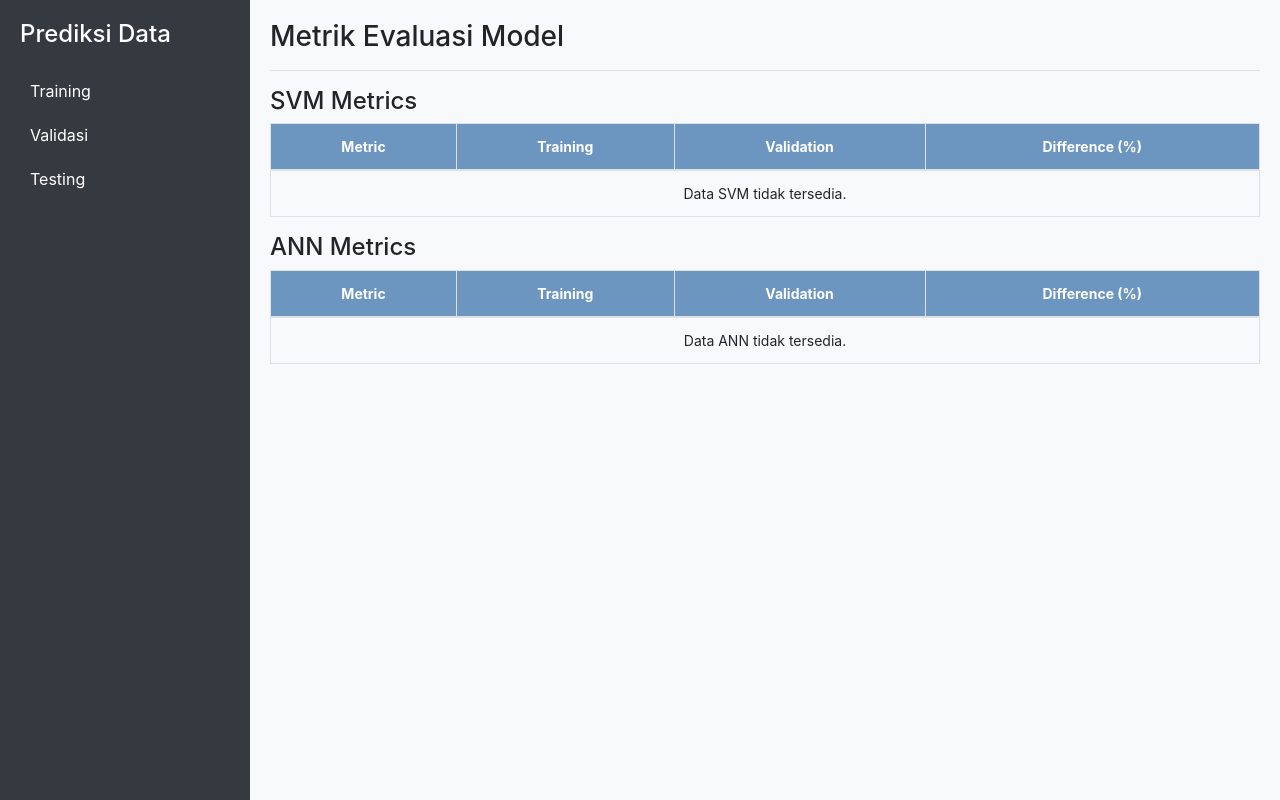
After one commit to Azel-Fahrezi/prediksi, a Flask app: template templates/training.html in a window 1280 px wide. The commit adds this page. Run offline with Flask 3, Linux system fonts and the light colour scheme; the template is opened without the code that fills it, so the values that code supplies are empty; some libraries are stand-ins or nearby versions.

Commit message:
Melakukan Perubahan Besar Terhadap Codingan Utama

```diff
--- a/app.py
+++ b/app.py
@@ -8,261 +8,192 @@ from sklearn.metrics import mean_absolute_error, mean_squared_error, r2_score
 from sklearn.neural_network import MLPRegressor
 from sklearn.model_selection import train_test_split
 import uuid
+import pickle
 
 app = Flask(__name__)
 app.secret_key = 'secretkey123'
 UPLOAD_FOLDER = 'uploads'
+SAVE_FOLDER = 'saved_models'
 app.config['UPLOAD_FOLDER'] = UPLOAD_FOLDER
 os.makedirs(UPLOAD_FOLDER, exist_ok=True)
+os.makedirs(SAVE_FOLDER, exist_ok=True)
 
-# Fungsi untuk menghitung prediksi SVM
-def calculate_svm(dataframe, Jumlah_Stok, Musim_Periodik, Penjualan_Sebelumnya, max_iter, target_accuracy):
-    predictions = {}
-    metrics = {}
+def calculate_metrics(y_true, y_pred):
+    rmse = np.sqrt(mean_squared_error(y_true, y_pred))
+    mse = mean_squared_error(y_true, y_pred)
+    mape = np.mean(np.abs((y_true - y_pred) / y_true)) * 100
+    r2 = r2_score(y_true, y_pred) * 100
+    return {"RMSE": rmse, "MSE": mse, "MAPE": mape, "R2": r2}
 
-    # Label Encoding untuk Musim_Periodik
+def train_model(dataframe, model_type, max_iter, target_accuracy):
     encoder = LabelEncoder()
     dataframe['Musim_Periodik'] = encoder.fit_transform(dataframe['Musim_Periodik'])
-    Musim_Periodik_encoded = encoder.transform([Musim_Periodik])[0]
+    label_mapping = {str(k): int(v) for k, v in zip(encoder.classes_, range(len(encoder.classes_)))}
+    original_labels = list(encoder.classes_)
 
-    # Fitur dan target
     X = dataframe[['Jumlah_Stok', 'Musim_Periodik', 'Penjualan_Sebelumnya']].values
     y = dataframe['Penjualan_Prediksi'].values
 
-    # Pembagian data
-    X_train, X_temp, y_train, y_temp = train_test_split(X, y, test_size=0.3, random_state=42)  # 70% training
-    X_val, X_test, y_val, y_test = train_test_split(X_temp, y_temp, test_size=0.3333, random_state=42)  # 20% val, 10% test
+    X_train, X_temp, y_train, y_temp = train_test_split(X, y, test_size=0.3, random_state=42)
+    X_val, X_test, y_val, y_test = train_test_split(X_temp, y_temp, test_size=0.3333, random_state=42)
 
-    # Scaling data
     scaler = StandardScaler()
     X_train_scaled = scaler.fit_transform(X_train)
     X_val_scaled = scaler.transform(X_val)
     X_test_scaled = scaler.transform(X_test)
 
-    # Inisialisasi model
-    model = SVR(kernel='rbf', max_iter=max_iter)
+    if model_type == "SVM":
+        model = SVR(kernel='rbf', max_iter=max_iter)
+    elif model_type == "ANN":
+        model = MLPRegressor(hidden_layer_sizes=(64, 32), max_iter=1000, learning_rate_init=0.001)
 
-    for i in range(max_iter):
-        model.fit(X_train_scaled, y_train)
-        y_val_pred = model.predict(X_val_scaled)
-        accuracy = r2_score(y_val, y_val_pred) * 100
+    model.fit(X_train_scaled, y_train)
 
-        if accuracy >= target_accuracy:
-            break
+    train_metrics = calculate_metrics(y_train, model.predict(X_train_scaled))
+    val_metrics = calculate_metrics(y_val, model.predict(X_val_scaled))
 
-    # Evaluasi pada training set
-    y_train_pred = model.predict(X_train_scaled)
+    accuracy = val_metrics["R2"]
+    if accuracy >= target_accuracy:
+        result = "Model telah mencapai target akurasi."
+    else:
+        result = "Model belum mencapai target akurasi."
 
-    metrics['SVM'] = {
-        'Training': {
-            'RMSE': np.sqrt(mean_squared_error(y_train, y_train_pred)),
-            'MSE': mean_squared_error(y_train, y_train_pred),
-            'MAPE': np.mean(np.abs((y_train - y_train_pred) / y_train)) * 100,
-            'R2': r2_score(y_train, y_train_pred)
-        },
-        'Validation': {
-            'RMSE': np.sqrt(mean_squared_error(y_val, y_val_pred)),
-            'MSE': mean_squared_error(y_val, y_val_pred),
-            'MAPE': np.mean(np.abs((y_val - y_val_pred) / y_val)) * 100,
-            'R2': r2_score(y_val, y_val_pred)
+    metrics = {
+        model_type: {
+            "Training Metrics": train_metrics,
+            "Validation Metrics": val_metrics,
+            "Result": result
         }
     }
 
-    # Prediksi pada future data
-    future_X = np.array([[Jumlah_Stok, Musim_Periodik_encoded, Penjualan_Sebelumnya]])
-    future_X_scaled = scaler.transform(future_X)
-    predictions['Penjualan_Prediksi'] = model.predict(future_X_scaled)
+    return model, scaler, label_mapping, metrics, original_labels
 
-    return predictions, metrics
+def predict_model(model, scaler, label_mapping, features):
+    encoder = LabelEncoder()
+    encoder.classes_ = np.array(session.get('original_labels', []))
 
-# Fungsi untuk menghitung prediksi ANN
-def calculate_ann(dataframe, Jumlah_Stok, Musim_Periodik, Penjualan_Sebelumnya, max_iter, target_accuracy):
-    predictions = {}
-    metrics = {}
+    # Validasi input
+    if features['Musim_Periodik'] not in encoder.classes_:
+        raise ValueError(f"Nilai 'Musim_Periodik' tidak valid. Diperbolehkan: {list(encoder.classes_)}")
 
-    # Label Encoding untuk Musim_Periodik
-    encoder = LabelEncoder()
-    dataframe['Musim_Periodik'] = encoder.fit_transform(dataframe['Musim_Periodik'])
+    # Transformasi label
+    Musim_Periodik_encoded = encoder.transform([features['Musim_Periodik']])[0]
+    input_features = np.array([[features['Jumlah_Stok'], Musim_Periodik_encoded, features['Penjualan_Sebelumnya']]])
+    input_scaled = scaler.transform(input_features)
 
-    if Musim_Periodik not in encoder.classes_:
-        encoder.classes_ = np.append(encoder.classes_, Musim_Periodik)
+    return model.predict(input_scaled)[0]
 
-    Musim_Periodik_encoded = encoder.transform([Musim_Periodik])[0]
-
-    # Fitur dan target
-    X = dataframe[['Jumlah_Stok', 'Musim_Periodik', 'Penjualan_Sebelumnya']].values
-    y = dataframe['Penjualan_Prediksi'].values
-
-    # Pembagian data
-    X_train, X_temp, y_train, y_temp = train_test_split(X, y, test_size=0.3, random_state=42)  # 70% training
-    X_val, X_test, y_val, y_test = train_test_split(X_temp, y_temp, test_size=0.3333, random_state=42)  # 20% val, 10% test
-
-    # Scaling data
-    scaler = StandardScaler()
-    X_train_scaled = scaler.fit_transform(X_train)
-    X_val_scaled = scaler.transform(X_val)
-
-    # Inisialisasi model
-    model = MLPRegressor(hidden_layer_sizes=(32, 16), activation='relu', solver='adam', max_iter=max_iter, random_state=42)
-
-    for i in range(max_iter):
-        model.partial_fit(X_train_scaled, y_train)
-        y_val_pred = model.predict(X_val_scaled)
-        accuracy = r2_score(y_val, y_val_pred) * 100
-
-        if accuracy >= target_accuracy:
-            break
-
-    # Evaluasi pada training set
-    y_train_pred = model.predict(X_train_scaled)
-
-    metrics['ANN'] = {
-        'Training': {
-            'RMSE': np.sqrt(mean_squared_error(y_train, y_train_pred)),
-            'MSE': mean_squared_error(y_train, y_train_pred),
-            'MAPE': np.mean(np.abs((y_train - y_train_pred) / y_train)) * 100,
-            'R2': r2_score(y_train, y_train_pred)
-        },
-        'Validation': {
-            'RMSE': np.sqrt(mean_squared_error(y_val, y_val_pred)),
-            'MSE': mean_squared_error(y_val, y_val_pred),
-            'MAPE': np.mean(np.abs((y_val - y_val_pred) / y_val)) * 100,
-            'R2': r2_score(y_val, y_val_pred)
-        }
-    }
-
-    # Prediksi pada future data
-    future_X = np.array([[Jumlah_Stok, Musim_Periodik_encoded, Penjualan_Sebelumnya]])
-    future_X_scaled = scaler.transform(future_X)
-    predictions['Penjualan_Prediksi'] = model.predict(future_X_scaled)
-
-    return predictions, metrics
-
-# Variabel global untuk menyimpan data
 @app.route("/", methods=["GET", "POST"])
 def index():
-    global uploaded_data, filename
+    if request.method == "POST":
+        if 'file' not in request.files:
+            return "No file part"
+        file = request.files['file']
+        if file.filename == '':
+            return "No file selected"
 
-    # Periksa apakah file sudah ada di session
-    if 'uploaded_file' in session:
+        unique_filename = f"{uuid.uuid4().hex}_{file.filename}"
+        filepath = os.path.join(app.config['UPLOAD_FOLDER'], unique_filename)
+        file.save(filepath)
+
         try:
-            uploaded_data = pd.read_csv(session['uploaded_file']).to_dict(orient='records')
-            filename = session.get('uploaded_file').split('/')[-1]
-            return redirect(url_for('paginate', page=1))
+            df = pd.read_csv(filepath)
+            required_columns = ['Jumlah_Stok', 'Musim_Periodik', 'Penjualan_Sebelumnya', 'Penjualan_Prediksi']
+            if not all(col in df.columns for col in required_columns):
+                os.remove(filepath)
+                return f"Kolom yang diperlukan tidak ditemukan. Pastikan file memiliki kolom: {', '.join(required_columns)}."
+
+            session['uploaded_file'] = filepath
+            return redirect(url_for('training'))
         except Exception as e:
-            # Jika terjadi error saat membaca file, reset session
-            session.pop('uploaded_file', None)
-            uploaded_data = []
-            filename = ""
-            return f"Error membaca file dari session: {str(e)}"
+            os.remove(filepath)
+            return f"Error membaca file: {str(e)}"
 
-    if request.method == "POST":
-        action = request.form.get('action')
+    return render_template("import.html")
 
-        if action == "upload":
-            if 'file' not in request.files:
-                return "No file part"
-            file = request.files['file']
-            if file.filename == '':
-                return "No file selected"
-
-            # Buat nama file unik untuk menghindari konflik
-            unique_filename = f"{uuid.uuid4().hex}_{file.filename}"
-            filepath = os.path.join(app.config['UPLOAD_FOLDER'], unique_filename)
-            file.save(filepath)
-
-            try:
-                # Membaca data CSV
-                df = pd.read_csv(filepath)
-
-                # Validasi kolom yang diperlukan
-                required_columns = ['Jumlah_Stok', 'Musim_Periodik', 'Penjualan_Sebelumnya', 'Penjualan_Prediksi']
-                if not all(col in df.columns for col in required_columns):
-                    os.remove(filepath)  # Hapus file jika validasi gagal
-                    return f"Kolom yang diperlukan tidak ditemukan. Pastikan file memiliki kolom: {', '.join(required_columns)}."
-
-                # Simpan file ke session
-                session['uploaded_file'] = filepath
-
-                # Konversi data CSV ke dictionary
-                uploaded_data = df.to_dict(orient='records')
-                filename = file.filename
-
-                return redirect(url_for('paginate', page=1))
-            except Exception as e:
-                os.remove(filepath)  # Hapus file jika terjadi error
-                return f"Error membaca file: {str(e)}"
-
-        elif action == "delete":
-            # Hapus file dari session dan memori
-            uploaded_data = []
-            filename = ""
-            if 'uploaded_file' in session:
-                filepath = session.pop('uploaded_file', None)
-                if filepath and os.path.exists(filepath):
-                    os.remove(filepath)  # Hapus file dari disk
-            return render_template("import.html", file_uploaded=False)
-
-    return render_template("import.html", file_uploaded=False)
-
-@app.route("/page/<int:page>")
-def paginate(page):
-    global uploaded_data
-
-    # Jika data kosong, redirect ke halaman utama
-    if not uploaded_data:
-        return redirect(url_for('index'))
-
-    # Hitung batas paginasi
-    rows_per_page = 10
-    start = (page - 1) * rows_per_page
-    end = start + rows_per_page
-    page_data = uploaded_data[start:end]
-
-    # Konversi halaman data ke HTML
-    df = pd.DataFrame(page_data)
-    table_html = df.to_html(classes='table table-striped table-bordered table-hover', index=False, border=0)
-
-    # Hitung apakah ada halaman sebelumnya atau berikutnya
-    has_next = end < len(uploaded_data)
-    has_prev = start > 0
-
-    return render_template(
-        "import.html",
-        table_html=table_html,
-        file_uploaded=True,
-        filename=filename,
-        page=page,
-        has_next=has_next,
-        has_prev=has_prev,
-    )
-
-@app.route("/testing", methods=["POST", "GET"])
-def testing():
+@app.route("/training", methods=["GET", "POST"])
+def training():
     filepath = session.get('uploaded_file')
     if not filepath:
         return redirect(url_for('index'))
 
     data = pd.read_csv(filepath)
+    target_accuracy = 95.0
+    max_iter = 500
+
+    svm_model, svm_scaler, svm_label_mapping, metrics_svm, svm_labels = train_model(data, "SVM", max_iter, target_accuracy)
+    ann_model, ann_scaler, ann_label_mapping, metrics_ann, ann_labels = train_model(data, "ANN", max_iter, target_accuracy)
+
+    # Simpan model dan skalar ke file
+    svm_model_file = os.path.join(SAVE_FOLDER, 'svm_model.pkl')
+    ann_model_file = os.path.join(SAVE_FOLDER, 'ann_model.pkl')
+    svm_scaler_file = os.path.join(SAVE_FOLDER, 'svm_scaler.pkl')
+    ann_scaler_file = os.path.join(SAVE_FOLDER, 'ann_scaler.pkl')
+
+    with open(svm_model_file, 'wb') as f:
+        pickle.dump(svm_model, f)
+    with open(ann_model_file, 'wb') as f:
+        pickle.dump(ann_model, f)
+    with open(svm_scaler_file, 'wb') as f:
+        pickle.dump(svm_scaler, f)
+    with open(ann_scaler_file, 'wb') as f:
+        pickle.dump(ann_scaler, f)
+
+    # Simpan nama file ke session
+    session['svm_model_file'] = 'svm_model.pkl'
+    session['ann_model_file'] = 'ann_model.pkl'
+    session['svm_scaler_file'] = 'svm_scaler.pkl'
+    session['ann_scaler_file'] = 'ann_scaler.pkl'
+    session['svm_label_mapping'] = svm_label_mapping
+    session['ann_label_mapping'] = ann_label_mapping
+    session['original_labels'] = svm_labels  # Simpan label asli
+    print(f"Original labels disimpan: {svm_labels}")
+
+    return render_template("training.html", metrics_svm=metrics_svm["SVM"], metrics_ann=metrics_ann["ANN"])
+
+@app.route("/testing", methods=["POST", "GET"])
+def testing():
+    if 'svm_model_file' not in session or 'ann_model_file' not in session:
+        return redirect(url_for('training'))
+
+    # Muat model dan skalar dari file
+    svm_model_file = os.path.join(SAVE_FOLDER, session['svm_model_file'])
+    ann_model_file = os.path.join(SAVE_FOLDER, session['ann_model_file'])
+    svm_scaler_file = os.path.join(SAVE_FOLDER, session['svm_scaler_file'])
+    ann_scaler_file = os.path.join(SAVE_FOLDER, session['ann_scaler_file'])
+
+    with open(svm_model_file, 'rb') as f:
+        svm_model = pickle.load(f)
+    with open(ann_model_file, 'rb') as f:
+        ann_model = pickle.load(f)
+    with open(svm_scaler_file, 'rb') as f:
+        svm_scaler = pickle.load(f)
+    with open(ann_scaler_file, 'rb') as f:
+        ann_scaler = pickle.load(f)
+
+    svm_label_mapping = session['svm_label_mapping']
+    ann_label_mapping = session['ann_label_mapping']
+    original_labels = session.get('original_labels', [])
+    print(f"Original labels di testing: {original_labels}")
+
+    if not original_labels:
+        return render_template("testing.html", error_message="Tidak ada label yang valid ditemukan. Silakan lakukan pelatihan ulang.", original_labels=original_labels)
 
     if request.method == "POST":
         try:
-            Jumlah_Stok = float(request.form["Jumlah_Stok"])
-            Musim_Periodik = request.form["Musim_Periodik"]
-            Penjualan_Sebelumnya = float(request.form["Penjualan_Sebelumnya"])
-            max_iter = int(request.form["max_iter"])
-            target_accuracy = float(request.form["target_accuracy"])
+            features = {
+                "Jumlah_Stok": float(request.form["Jumlah_Stok"]),
+                "Musim_Periodik": request.form["Musim_Periodik"],
+                "Penjualan_Sebelumnya": float(request.form["Penjualan_Sebelumnya"]),
+            }
+            print(f"Features input: {features}")
+            prediction_svm = predict_model(svm_model, svm_scaler, svm_label_mapping, features)
+            prediction_ann = predict_model(ann_model, ann_scaler, ann_label_mapping, features)
+            return render_template("testing.html", predictions_svm={"Penjualan_Prediksi": prediction_svm}, predictions_ann={"Penjualan_Prediksi": prediction_ann}, original_labels=original_labels)
+        except ValueError as e:
+            return render_template("testing.html", error_message=str(e), original_labels=original_labels)
 
-            predictions_svm, metrics_svm = calculate_svm(data, Jumlah_Stok, Musim_Periodik, Penjualan_Sebelumnya, max_iter, target_accuracy)
-            predictions_ann, metrics_ann = calculate_ann(data, Jumlah_Stok, Musim_Periodik, Penjualan_Sebelumnya, max_iter, target_accuracy)
-
-            return render_template("testing.html", predictions_svm=predictions_svm, metrics_svm=metrics_svm,
-                                   predictions_ann=predictions_ann, metrics_ann=metrics_ann)
-
-        except ValueError as e:
-            return render_template("testing.html", error_message=str(e))
-
-    return render_template("testing.html")
+    return render_template("testing.html", original_labels=original_labels)
 
 @app.route("/metrics", methods=["GET"])
 def metrics():
@@ -271,46 +202,13 @@ def metrics():
         return redirect(url_for('index'))
 
     data = pd.read_csv(filepath)
+    target_accuracy = 95.0
+    max_iter = 500
 
-    max_iter = 500
-    target_accuracy = 95.0
+    _, _, _, metrics_svm, _ = train_model(data, "SVM", max_iter, target_accuracy)
+    _, _, _, metrics_ann, _ = train_model(data, "ANN", max_iter, target_accuracy)
 
-    # Hitung metrik dan pastikan struktur sesuai dengan template
-    _, metrics_svm = calculate_svm(data, 0, 'Normal', 0, max_iter, target_accuracy)
-    _, metrics_ann = calculate_ann(data, 0, 'Normal', 0, max_iter, target_accuracy)
-
-    # Kirim metrik dalam format yang sesuai untuk template
-    return render_template(
-        "metrics.html",
-        metrics_svm=metrics_svm['SVM'],
-        metrics_ann=metrics_ann['ANN']
-    )
-
-@app.route('/delete_file/<file_name>', methods=['POST'])
-def delete_file(file_name):
-    try:
-        # Pastikan folder uploads didefinisikan
-        upload_folder = app.config['UPLOAD_FOLDER']
-        file_path = os.path.join(upload_folder, file_name)
-
-        # Validasi apakah file ada
-        if os.path.exists(file_path):
-            # Hapus file
-            os.remove(file_path)
-
-            # Hapus data dari session
-            session.pop('uploaded_file', None)
-
-            # Reset variabel data
-            global uploaded_data, filename
-            uploaded_data = []
-            filename = ""
-
-            return redirect(url_for('index'))
-        else:
-            return f"File {file_name} tidak ditemukan.", 404
-    except Exception as e:
-        return f"Terjadi kesalahan: {e}", 500
+    return render_template("metrics.html", metrics_svm=metrics_svm["SVM"], metrics_ann=metrics_ann["ANN"])
 
 if __name__ == "__main__":
     app.run(debug=True)
--- a/templates/sidebar.html
+++ b/templates/sidebar.html
@@ -1,6 +1,6 @@
 <div class="sidebar">
     <h4>Prediksi Data</h4>
     <a href="{{ url_for('index') }}" class="{% if request.endpoint == 'index' %}active{% endif %}">Training</a>
-    <a href="{{ url_for('metrics') }}" class="{% if request.endpoint == 'metrics' %}active{% endif %}">Validasi</a>
+    <a href="{{ url_for('training') }}" class="{% if request.endpoint == 'training' %}active{% endif %}">Validasi</a>
     <a href="{{ url_for('testing') }}" class="{% if request.endpoint == 'testing' %}active{% endif %}">Testing</a>
 </div>
--- /dev/null
+++ b/templates/training.html
@@ -0,0 +1,93 @@
+{% extends 'base.html' %}
+{% block content %}
+<h3>Metrik Evaluasi Model</h3>
+<hr>
+
+<h4>SVM Metrics</h4>
+<table class="table table-bordered">
+    <thead>
+        <tr>
+            <th>Metric</th>
+            <th>Training</th>
+            <th>Validation</th>
+            <th>Difference (%)</th>
+        </tr>
+    </thead>
+    <tbody>
+        {% if metrics_svm['Training Metrics'] %}
+        <tr>
+            <td>RMSE (Root Mean Squared Error)</td>
+            <td>{{ metrics_svm['Training Metrics']['RMSE'] }}</td>
+            <td>{{ metrics_svm['Validation Metrics']['RMSE'] }}</td>
+            <td>{{ ((metrics_svm['Validation Metrics']['RMSE'] - metrics_svm['Training Metrics']['RMSE']) / metrics_svm['Training Metrics']['RMSE']) * 100 | round(2) }}</td>
+        </tr>
+        <tr>
+            <td>MSE (Mean Squared Error)</td>
+            <td>{{ metrics_svm['Training Metrics']['MSE'] }}</td>
+            <td>{{ metrics_svm['Validation Metrics']['MSE'] }}</td>
+            <td>{{ ((metrics_svm['Validation Metrics']['MSE'] - metrics_svm['Training Metrics']['MSE']) / metrics_svm['Training Metrics']['MSE']) * 100 | round(2) }}</td>
+        </tr>
+        <tr>
+            <td>MAPE (Mean Absolute Percentage Error)</td>
+            <td>{{ metrics_svm['Training Metrics']['MAPE'] }}</td>
+            <td>{{ metrics_svm['Validation Metrics']['MAPE'] }}</td>
+            <td>{{ ((metrics_svm['Validation Metrics']['MAPE'] - metrics_svm['Training Metrics']['MAPE']) / metrics_svm['Training Metrics']['MAPE']) * 100 | round(2) }}</td>
+        </tr>
+        <tr>
+            <td>R² Score (Accuracy)</td>
+            <td>{{ metrics_svm['Training Metrics']['R2'] }}</td>
+            <td>{{ metrics_svm['Validation Metrics']['R2'] }}</td>
+            <td>{{ ((metrics_svm['Validation Metrics']['R2'] - metrics_svm['Training Metrics']['R2']) / metrics_svm['Training Metrics']['R2']) * 100 | round(2) }}</td>
+        </tr>
+        {% else %}
+        <tr>
+            <td colspan="4">Data SVM tidak tersedia.</td>
+        </tr>
+        {% endif %}
+    </tbody>
+</table>
+
+<h4>ANN Metrics</h4>
+<table class="table table-bordered">
+    <thead>
+        <tr>
+            <th>Metric</th>
+            <th>Training</th>
+            <th>Validation</th>
+            <th>Difference (%)</th>
+        </tr>
+    </thead>
+    <tbody>
+        {% if metrics_ann['Training Metrics'] %}
+        <tr>
+            <td>RMSE (Root Mean Squared Error)</td>
+            <td>{{ metrics_ann['Training Metrics']['RMSE'] }}</td>
+            <td>{{ metrics_ann['Validation Metrics']['RMSE'] }}</td>
+            <td>{{ ((metrics_ann['Validation Metrics']['RMSE'] - metrics_ann['Training Metrics']['RMSE']) / metrics_ann['Training Metrics']['RMSE']) * 100 | round(2) }}</td>
+        </tr>
+        <tr>
+            <td>MSE (Mean Squared Error)</td>
+            <td>{{ metrics_ann['Training Metrics']['MSE'] }}</td>
+            <td>{{ metrics_ann['Validation Metrics']['MSE'] }}</td>
+            <td>{{ ((metrics_ann['Validation Metrics']['MSE'] - metrics_ann['Training Metrics']['MSE']) / metrics_ann['Training Metrics']['MSE']) * 100 | round(2) }}</td>
+        </tr>
+        <tr>
+            <td>MAPE (Mean Absolute Percentage Error)</td>
+            <td>{{ metrics_ann['Training Metrics']['MAPE'] }}</td>
+            <td>{{ metrics_ann['Validation Metrics']['MAPE'] }}</td>
+            <td>{{ ((metrics_ann['Validation Metrics']['MAPE'] - metrics_ann['Training Metrics']['MAPE']) / metrics_ann['Training Metrics']['MAPE']) * 100 | round(2) }}</td>
+        </tr>
+        <tr>
+            <td>R² Score (Accuracy)</td>
+            <td>{{ metrics_ann['Training Metrics']['R2'] }}</td>
+            <td>{{ metrics_ann['Validation Metrics']['R2'] }}</td>
+            <td>{{ ((metrics_ann['Validation Metrics']['R2'] - metrics_ann['Training Metrics']['R2']) / metrics_ann['Training Metrics']['R2']) * 100 | round(2) }}</td>
+        </tr>
+        {% else %}
+        <tr>
+            <td colspan="4">Data ANN tidak tersedia.</td>
+        </tr>
+        {% endif %}
+    </tbody>
+</table>
+{% endblock %}
```
Also changed, not shown: templates/import.html (+2 -31 lines), templates/metrics.html (deleted, +0 -81 lines), templates/testing.html (+36 -20 lines), uploads/6f11b898a7d54566ae8d9ea041edb0b2_penjualan_obat_training.csv (renamed from uploads/b8f06a1e02024da3b4aed81b8bc5cb8f_penjualan_obat_training.csv), 4 other files.
